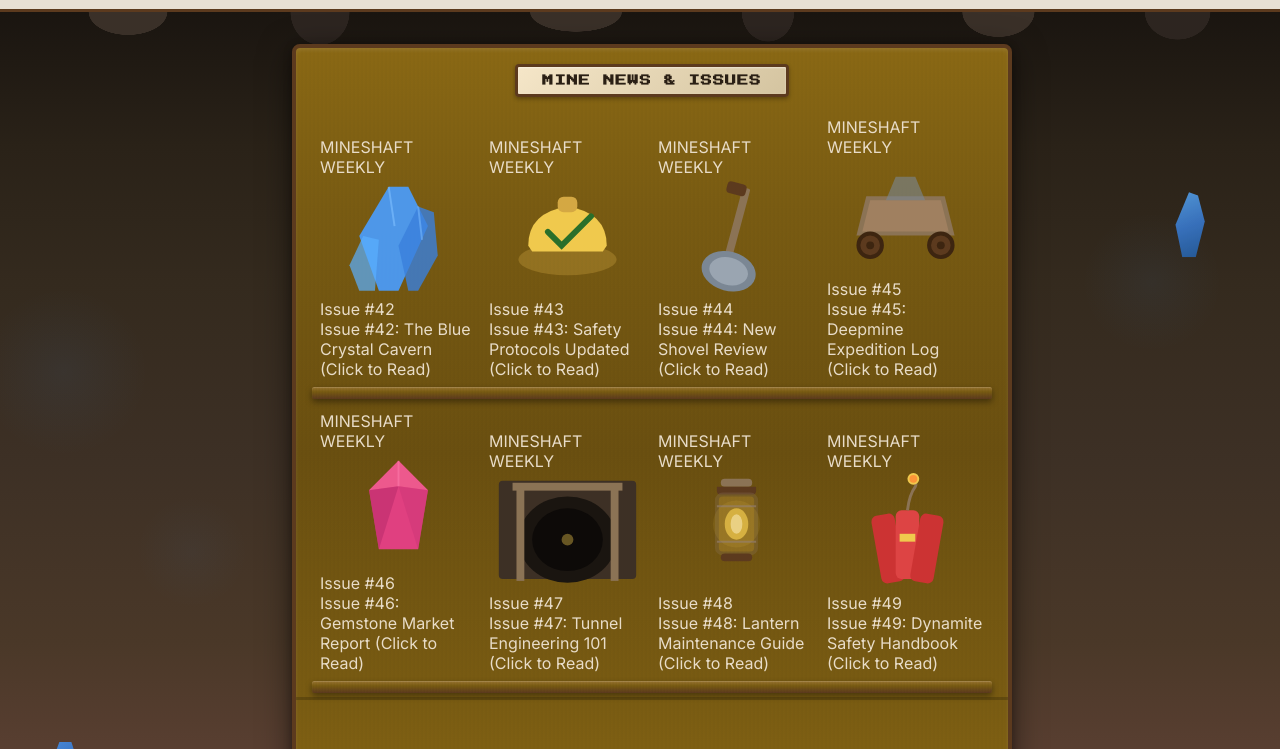
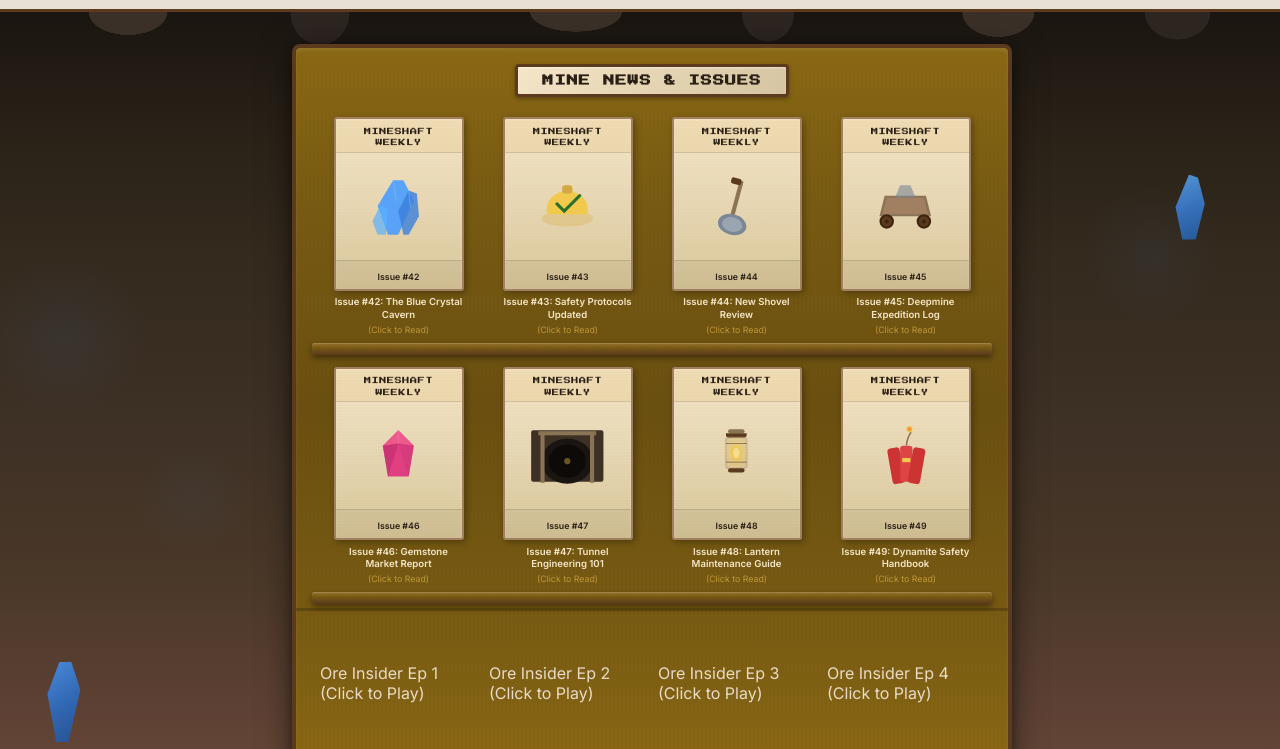
Before and after one commit to absurdity9/ore-news, a plain HTML site: page index.html in a window 1280 px wide. Shown: the part 51-800 px from the top of the page. Drawn offline with Linux system fonts and the light colour scheme.

Commit message:
feat: magazine cover styling with hover effects

```diff
--- a/css/style.css
+++ b/css/style.css
@@ -353,3 +353,125 @@
     border-radius: 0 0 4px 4px;
     box-shadow: 0 4px 8px rgba(0,0,0,0.4);
 }
+
+/* ===== Magazine Items ===== */
+.magazine-item {
+    display: flex;
+    flex-direction: column;
+    align-items: center;
+    text-align: center;
+    transition: transform 0.3s ease, filter 0.3s ease;
+    cursor: pointer;
+}
+
+.magazine-cover {
+    width: 100%;
+    max-width: 130px;
+    aspect-ratio: 3 / 4;
+    background:
+        repeating-linear-gradient(
+            0deg,
+            transparent 0px,
+            rgba(0,0,0,0.02) 1px,
+            transparent 3px
+        ),
+        linear-gradient(180deg, #f5e6c8 0%, #e8d8b4 50%, #dbc89a 100%);
+    border: 2px solid #a08060;
+    border-radius: 3px;
+    display: flex;
+    flex-direction: column;
+    overflow: hidden;
+    box-shadow:
+        2px 2px 6px rgba(0,0,0,0.3),
+        inset 0 1px 2px rgba(255,255,255,0.4);
+    position: relative;
+}
+
+.cover-masthead {
+    font-family: var(--font-pixel);
+    font-size: 0.45rem;
+    color: var(--text-dark);
+    text-align: center;
+    padding: 0.4rem 0.25rem 0.2rem;
+    line-height: 1.6;
+    letter-spacing: 0.5px;
+    border-bottom: 1px solid rgba(0,0,0,0.1);
+    background: rgba(212, 168, 67, 0.15);
+}
+
+.cover-illustration {
+    flex: 1;
+    display: flex;
+    align-items: center;
+    justify-content: center;
+    padding: 0.25rem;
+}
+
+.cover-illustration svg {
+    width: 70%;
+    height: auto;
+    max-height: 80%;
+}
+
+.cover-footer {
+    padding: 0.2rem 0.25rem 0.3rem;
+    border-top: 1px solid rgba(0,0,0,0.1);
+    background: rgba(0,0,0,0.05);
+}
+
+.cover-issue {
+    font-family: var(--font-sans);
+    font-size: 0.55rem;
+    font-weight: 600;
+    color: var(--text-dark);
+}
+
+.magazine-label {
+    display: flex;
+    flex-direction: column;
+    gap: 0.15rem;
+    margin-top: 0.35rem;
+    max-width: 130px;
+}
+
+.magazine-title {
+    font-family: var(--font-sans);
+    font-size: 0.6rem;
+    font-weight: 600;
+    color: var(--parchment);
+    line-height: 1.3;
+}
+
+.magazine-cta {
+    font-family: var(--font-sans);
+    font-size: 0.55rem;
+    color: var(--gold);
+    opacity: 0.8;
+}
+
+/* Hover */
+.magazine-item:hover {
+    transform: translateY(-6px) rotate(-1deg);
+}
+
+.magazine-item:hover .magazine-cover {
+    box-shadow:
+        3px 3px 12px rgba(0,0,0,0.4),
+        0 0 15px rgba(74, 158, 255, 0.2),
+        inset 0 1px 2px rgba(255,255,255,0.4);
+}
+
+.magazine-item:hover .magazine-cta {
+    opacity: 1;
+    color: var(--crystal-blue);
+}
+
+/* Error state */
+.shelf-error {
+    grid-column: 1 / -1;
+    text-align: center;
+    font-family: var(--font-pixel);
+    font-size: 0.6rem;
+    color: var(--gold);
+    padding: 2rem;
+}
```
